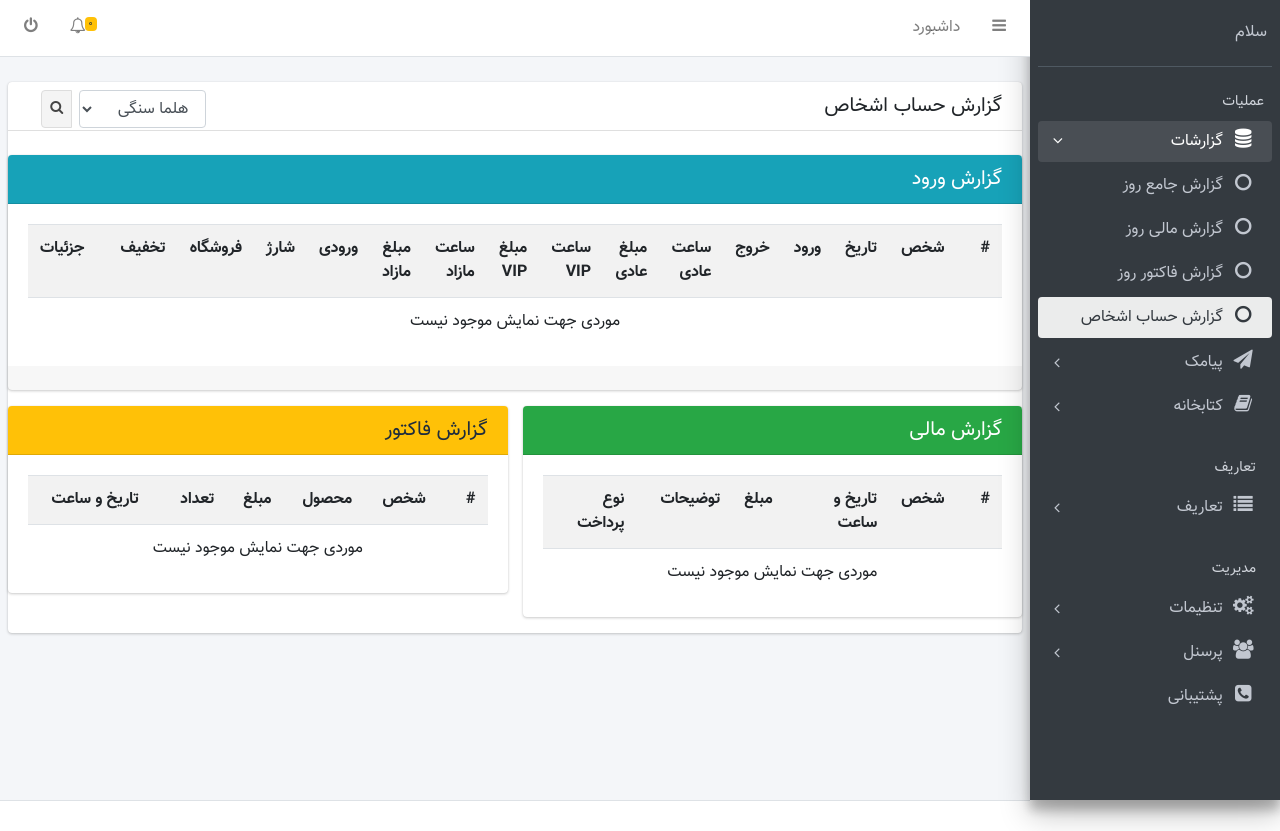
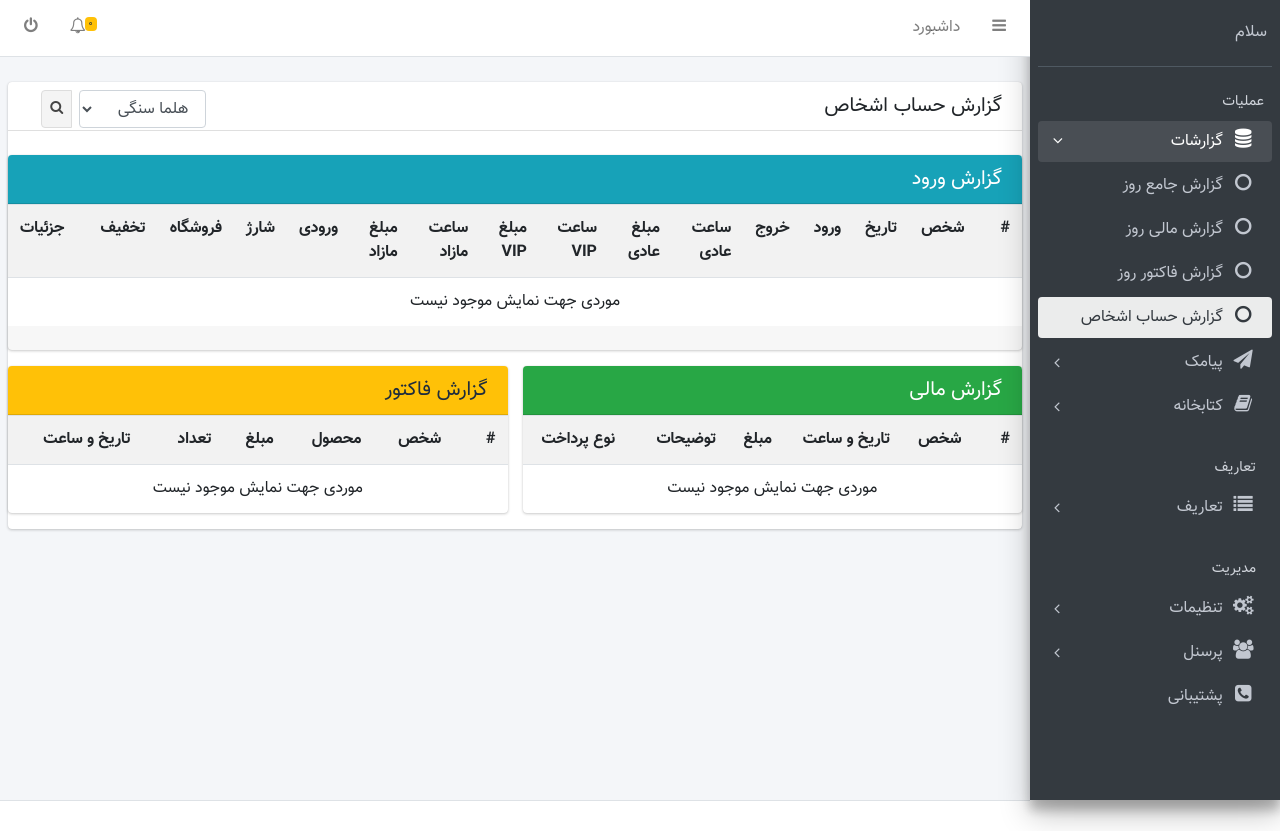
Before and after one commit to mahdavi1456/hls5, a PHP site: page /hls5/gt-content/view/report/person-report.php in a window 1280 px wide. Run offline with PHP 8.4, Linux system fonts and the light colour scheme; the visitor is signed in with stand-in values (Sample User, id 1); data comes from the database, SQL or seed files in the repository; data that the repository does not hold is empty; some libraries are stand-ins or nearby versions.

Commit message:
گزارش حساب اشخاص

```diff
--- a/gt-content/view/report/person-report.php
+++ b/gt-content/view/report/person-report.php
@@ -46,7 +46,7 @@
 									<div class="card-header bg-info">
 										<h3 class="card-title">گزارش ورود</h3>
 									</div>
-									<div class="card-body">
+									<div class="card-body p-0">
 										<div class="card-body table-responsive p-0">
 											<?php echo $report->table_fullday(2); ?>
 										</div>
@@ -63,7 +63,7 @@
 									<div class="card-header bg-success">
 										<h3 class="card-title">گزارش مالی</h3>
 									</div>
-									<div class="card-body">
+									<div class="card-body p-0">
 										<div class="card-body table-responsive p-0">
 											<?php
 											echo $report->table_fullpay(2); ?>
@@ -76,7 +76,7 @@
 									<div class="card-header bg-warning">
 										<h3 class="card-title">گزارش فاکتور</h3>
 									</div>
-									<div class="card-body">
+									<div class="card-body p-0">
 										<div class="card-body table-responsive p-0">
 											<?php echo $report->table_fullfactor('2'); ?>
 										</div>
```
